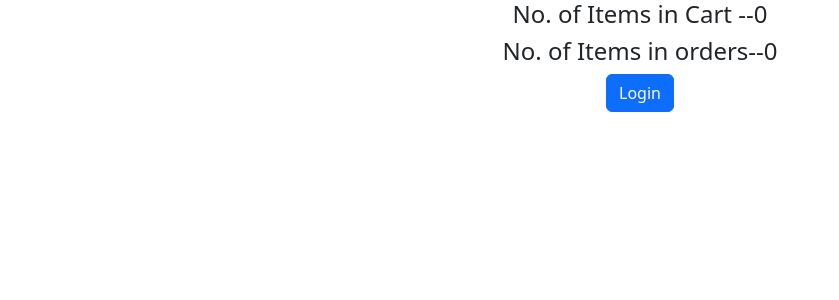
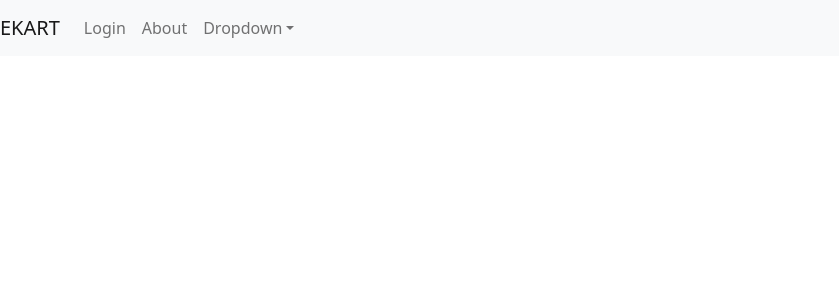
Before and after one commit to AbhishekGhosh07/React-Typescript-Redux-GraphQl, a React (Create React App) app: page / in a window 1280 px wide. Shown: the top 300 px of the page, without its empty margins (0-839 px from the left). Built offline with nearby package versions, Linux system fonts and the light colour scheme.

Commit message:
added navbar

```diff
--- a/src/App.tsx
+++ b/src/App.tsx
@@ -4,6 +4,7 @@
 import HomeContainer from './containers/HomeContainer';
 import LoginContainer from './containers/LoginContainer';
 import HeaderContainer from './containers/HeaderContainer';
+import MyNavbar from './components/MyNavbar';
 function App(){
 
 return(<>
@@ -11,9 +12,10 @@
     {/* <ControlContainer/> */}
     <BrowserRouter>
     <Routes>
-      <Route path="/" element={<HeaderContainer/>}/>
+      <Route path="/" element={<MyNavbar/>}>
       <Route path="/login" element={<LoginContainer/>}/>
       <Route path="/home" element={<HomeContainer/>}/>
+      </Route>
 
 
 
--- /dev/null
+++ b/src/components/MyNavbar.js
@@ -0,0 +1,29 @@
+import React from "react";
+import { Outlet } from "react-router-dom";
+import { Navbar, Nav, NavDropdown } from "react-bootstrap";
+
+const MyNavbar = () => {
+  return (<>
+    <Navbar bg="light" expand="lg">
+      <Navbar.Brand href="/">EKART</Navbar.Brand>
+      <Navbar.Toggle aria-controls="basic-navbar-nav" />
+      <Navbar.Collapse id="basic-navbar-nav">
+        <Nav className="mr-auto">
+          <Nav.Link href="login">Login</Nav.Link>
+          <Nav.Link href="#about">About</Nav.Link>
+          <NavDropdown title="Dropdown" id="basic-nav-dropdown">
+            <NavDropdown.Item href="#action/3.1">Action</NavDropdown.Item>
+            <NavDropdown.Item href="#action/3.2">Another action</NavDropdown.Item>
+            <NavDropdown.Item href="#action/3.3">Something</NavDropdown.Item>
+            <NavDropdown.Divider />
+            <NavDropdown.Item href="#action/3.4">Separated link</NavDropdown.Item>
+          </NavDropdown>
+        </Nav>
+      </Navbar.Collapse>
+    </Navbar>
+    <Outlet/>
+    </>
+  );
+};
+
+export default MyNavbar;
```
